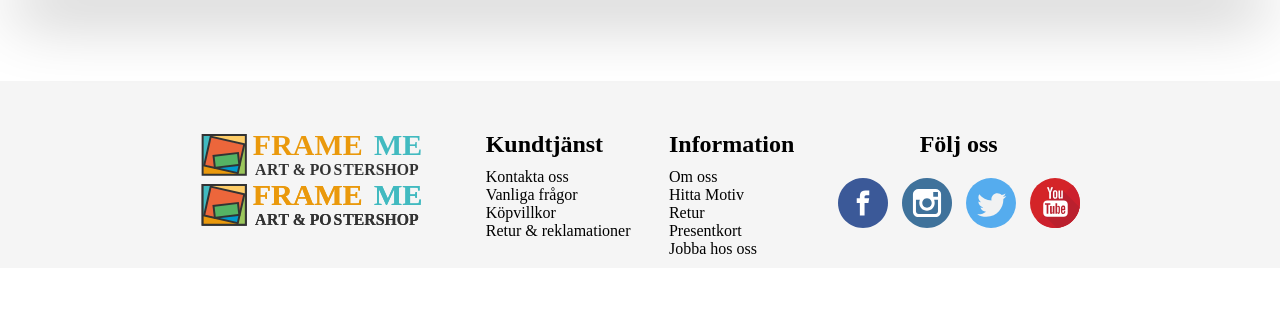
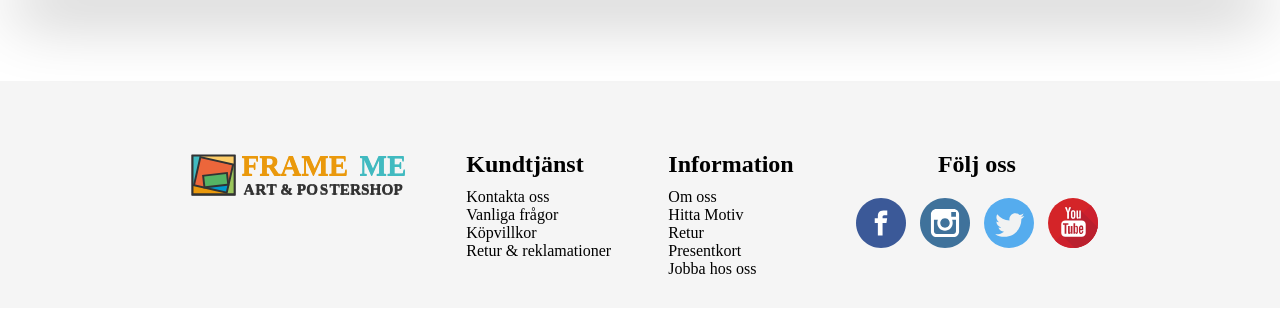
Before and after one commit to Dmitrijv/fend19-frontendproject-shop, a PHP site: page / in a window 1280 px wide. Shown: the part 63-376 px from the top of the page. Run offline with PHP 8.4, Linux system fonts and the light colour scheme; data that the repository does not hold is empty.

Commit message:
adjusted footer to be more responsive in mobile mode and added better support for ie11

```diff
--- a/php/view/footer.php
+++ b/php/view/footer.php
@@ -3,7 +3,7 @@
     <!-- <iframe src="https://www.google.com/maps/embed?pb=!1m18!1m12!1m3!1d2034.2614397675409!2d18.021236615935116!3d59.34528361678554!2m3!1f0!2f0!3f0!3m2!1i1024!2i768!4f13.1!3m3!1m2!1s0x465f9d9d263b022d%3A0x82fc0f30ed84f9ed!2sNackademin!5e0!3m2!1ssv!2sse!4v1586423786552!5m2!1ssv!2sse" class="footer__embed__map">
     </iframe> -->
     <div class="footer__bottom__wrapper">
-        <div class="logo"><img class="logo" src="img/svg/Logo.svg" alt="Logo Image"></div>
+        <div class="logo"><img src="img/svg/Logo.svg" alt="Logo Image"></div>
         <div class="footer__bottom__wrapper__info__wrapper">
             <h5 class="footer__info__heading">Kundtjänst</h5>
             <ul class="footer__list">
--- a/sass/layout/_footer.scss
+++ b/sass/layout/_footer.scss
@@ -1,6 +1,13 @@
 .footer {
   width: 100%;
   background-color: whitesmoke;
+
+  padding: 20px;
+
+  .logo {
+    width: 220px;
+  }
+
   &__contact__heading {
     font-weight: bold;
     margin: 5px auto 0 5%;
@@ -127,6 +134,11 @@
       grid-template-columns: 1fr auto auto 1fr;
       gap: 3%;
 
+      &__info__wrapper,
+      &__contact__wrapper {
+        margin-right: 20px;
+      }
+
       &__info__wrapper {
         grid-column: 2;
       }
```
Also changed, not shown: css/style.css, 1 other file.
